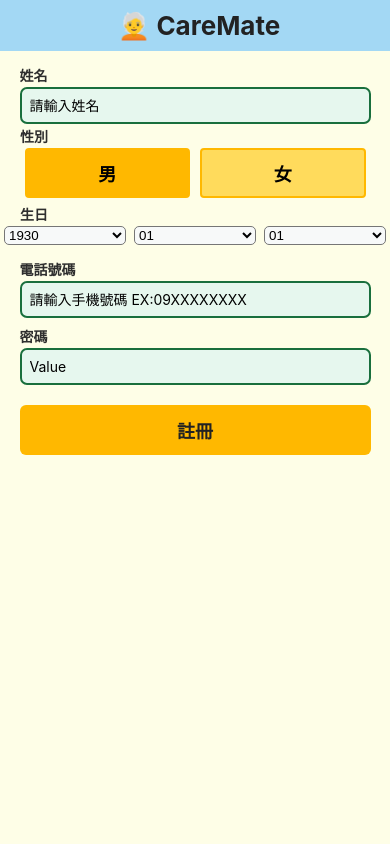
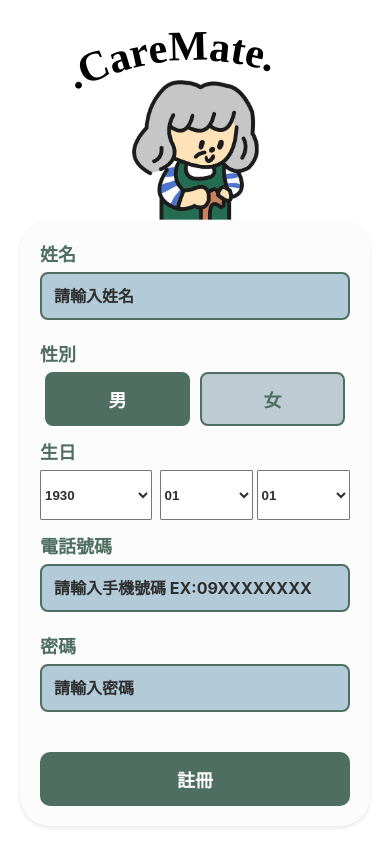
Before and after one commit to one-tenth/Longevity-Link, a React Native app in the folder frontend/: screen /RegisterScreen in a window 390 px wide. Before the commit the page ends 844 px from the top, so only its background shows below. Built offline with nearby package versions, Linux system fonts and the light colour scheme.

Commit message:
改register

```diff
--- a/frontend/screens/login.tsx
+++ b/frontend/screens/login.tsx
@@ -146,7 +146,7 @@
   },
   footerText: {
     fontSize: 16,
-    fontWeight: 'bold',
+    fontWeight: '900',
     color: '#555',
   },
   inputGroup: {
--- a/frontend/screens/register.tsx
+++ b/frontend/screens/register.tsx
@@ -1,10 +1,40 @@
 import React, { useState } from 'react';
-import { View, Text, TextInput, TouchableOpacity, StyleSheet, Button, Alert } from 'react-native';
+import {
+  View,
+  Text,
+  TextInput,
+  TouchableOpacity,
+  StyleSheet,
+  Alert,
+  StatusBar,
+  Image,
+  ScrollView,
+} from 'react-native';
 import { Picker } from '@react-native-picker/picker';
-import { register } from '../api/authApi';
 import { useNavigation } from '@react-navigation/native';
+import Svg, { Text as SvgText, TextPath, Defs, Path } from 'react-native-svg';
 
-const years = Array.from({ length: 60 }, (_, i) => 1930 + i);
+function ArcText() {
+  return (
+    <Svg width={360} height={90} viewBox="0 0 360 90" style={{ alignSelf: 'center' }}>
+      <Defs>
+        <Path id="curve" d="M60,70 Q180,10 300,70" fill="none" />
+      </Defs>
+      <SvgText
+        fill="#000000"
+        fontSize="42"
+        fontWeight="bold"
+        fontFamily="FascinateInline-Regular"
+      >
+        <TextPath href="#curve" startOffset="0%" textAnchor="start">
+          .CareMate.
+        </TextPath>
+      </SvgText>
+    </Svg>
+  );
+}
+
+const years = Array.from({ length: 60 }, (_, i) => (1930 + i).toString());
 const months = Array.from({ length: 12 }, (_, i) => (i + 1).toString().padStart(2, '0'));
 const days = Array.from({ length: 31 }, (_, i) => (i + 1).toString().padStart(2, '0'));
 
@@ -19,58 +49,48 @@
     Phone: '',
     Password: '',
   });
-  interface RegisterData {
-  Name: string;
-  Gender: 'M' | 'F';
-  Borndate: string;
-  Phone: string;
-  password: string;
-}
-  async function register(data: RegisterData) {
+
+  const handleRegister = async () => {
+    const Borndate = `${form.year}-${form.month}-${form.day}`;
+    const dataToSend = {
+      Name: form.Name,
+      Gender: form.Gender,
+      Borndate,
+      Phone: form.Phone,
+      password: form.Password,
+    };
+
+    try {
       const response = await fetch('http://172.20.10.2:8000/api/register/', {
         method: 'POST',
         headers: { 'Content-Type': 'application/json' },
-    body: JSON.stringify(data),
+        body: JSON.stringify(dataToSend),
       });
 
       if (!response.ok) {
         const errorData = await response.json();
         throw new Error(JSON.stringify(errorData));
       }
-  return await response.json();
-}
 
-const handleRegister = async () => {
-  const Borndate = `${form.year}-${form.month}-${form.day}`;
-
-  const dataToSend: RegisterData = {
-    Name: form.Name,
-    Gender: form.Gender as 'M' | 'F',
-    Borndate,
-    Phone: form.Phone,
-    password: form.Password,
-  };
-
-
-  try {
-    const result = await register(dataToSend);
       Alert.alert('註冊成功', '請前往登入');
-    navigation.navigate('LoginScreen' as never);
-  } catch (error: any) {
+      navigation.navigate('LoginScreen');
+    } catch (error) {
       console.error(error.message || error);
       Alert.alert('註冊失敗', '請確認資訊是否填寫正確');
     }
   };
 
   return (
+    <>
+      <StatusBar barStyle="dark-content" backgroundColor="#FFF" />
       <View style={styles.container}>
-      {/* Logo區 */}
-      <View style={styles.logoArea}>
-        {/* 這裡可用Image元件放Logo */}
-        <Text style={styles.logo}>🧑‍🦳 CareMate</Text>
+        <View style={styles.headerContainer}>
+          <ArcText />
+          <Image source={require('../img/childhome/1.png')} style={styles.logo} />
         </View>
 
-      {/* 姓名 */}
+        <ScrollView contentContainerStyle={styles.scrollContainer} showsVerticalScrollIndicator={false}>
+          <View style={styles.formWrapper}>
             <View style={styles.inputGroup}>
               <Text style={styles.label}>姓名</Text>
               <TextInput
@@ -81,57 +101,59 @@
               />
             </View>
 
-      {/* 性別 */}
-      <Text style={[styles.label, { alignSelf: 'flex-start', marginLeft: 20 }]}>性別</Text>
+            <Text style={styles.label}>性別</Text>
             <View style={styles.genderRow}>
+              {['M', 'F'].map((g) => (
                 <TouchableOpacity
-    style={[styles.genderBtn, form.Gender === 'M' && styles.genderSelected]}
-    onPress={() => setForm({ ...form, Gender: 'M' })}
+                  key={g}
+                  style={[styles.genderBtn, form.Gender === g && styles.genderSelected]}
+                  onPress={() => setForm({ ...form, Gender: g })}
                 >
-    <Text style={styles.genderText}>男</Text>
+                  <Text style={[styles.genderText, form.Gender === g && { color: '#FFF' }]}> {g === 'M' ? '男' : '女'} </Text>
                 </TouchableOpacity>
-  <TouchableOpacity
-    style={[styles.genderBtn, form.Gender === 'F' && styles.genderSelected]}
-    onPress={() => setForm({ ...form, Gender: 'F' })}
-  >
-    <Text style={styles.genderText}>女</Text>
-  </TouchableOpacity>
+              ))}
             </View>
 
-
-      {/* 生日 */}
-      <Text style={[styles.label, { alignSelf: 'flex-start', marginLeft: 20 }]}>生日</Text>
+            <Text style={styles.label}>生日</Text>
             <View style={styles.birthdayRow}>
+              <View style={styles.pickerWrapperYear}>
                 <Picker
                   selectedValue={form.year}
+                  mode="dropdown"
+                  onValueChange={(value) => setForm({ ...form, year: value })}
                   style={styles.picker}
-          onValueChange={(value) => setForm({ ...form, year: value })}
                 >
                   {years.map((y) => (
-            <Picker.Item key={y} label={y.toString()} value={y.toString()} />
+                    <Picker.Item key={y} label={y} value={y} />
                   ))}
                 </Picker>
+              </View>
+              <View style={styles.pickerWrapper}>
                 <Picker
                   selectedValue={form.month}
+                  mode="dropdown"
+                  onValueChange={(value) => setForm({ ...form, month: value })}
                   style={styles.picker}
-          onValueChange={(value) => setForm({ ...form, month: value })}
                 >
                   {months.map((m) => (
                     <Picker.Item key={m} label={m} value={m} />
                   ))}
                 </Picker>
+              </View>
+              <View style={styles.pickerWrapper}>
                 <Picker
                   selectedValue={form.day}
+                  mode="dropdown"
+                  onValueChange={(value) => setForm({ ...form, day: value })}
                   style={styles.picker}
-          onValueChange={(value) => setForm({ ...form, day: value })}
                 >
                   {days.map((d) => (
                     <Picker.Item key={d} label={d} value={d} />
                   ))}
                 </Picker>
               </View>
+            </View>
 
-      {/* 手機號碼 */}
             <View style={styles.inputGroup}>
               <Text style={styles.label}>電話號碼</Text>
               <TextInput
@@ -143,11 +165,10 @@
               />
             </View>
 
-      {/* 密碼 */}
             <View style={styles.inputGroup}>
               <Text style={styles.label}>密碼</Text>
               <TextInput
-          placeholder="Value"
+                placeholder="請輸入密碼"
                 value={form.Password}
                 onChangeText={(text) => setForm({ ...form, Password: text })}
                 secureTextEntry
@@ -155,40 +176,77 @@
               />
             </View>
 
-      {/* 註冊按鈕 */}
             <TouchableOpacity style={styles.btn} onPress={handleRegister}>
               <Text style={styles.btnText}>註冊</Text>
             </TouchableOpacity>
           </View>
+        </ScrollView>
+      </View>
+    </>
   );
 }
 
 const styles = StyleSheet.create({
-  container: { flex: 1, alignItems: 'center', backgroundColor: '#FEFEE7', paddingTop: 0 },
-  logoArea: { backgroundColor: '#A3D8F4', width: '100%', alignItems: 'center', paddingVertical: 10, marginBottom: 8, flexDirection: 'row', justifyContent: 'center' },
-  logo: { fontSize: 26, fontWeight: 'bold', color: '#222', marginLeft: 8 },
-  inputGroup: { width: '90%', marginTop: 6 },
-  label: { fontWeight: 'bold', color: '#2E2E2E', marginBottom: 2 },
-  input: { backgroundColor: '#E6F7EE', borderRadius: 7, borderColor: '#196F3D', borderWidth: 2, padding: 8, marginBottom: 2 },
-  genderRow: { flexDirection: 'row', width: '90%', marginBottom: 6, justifyContent: 'space-between' },
-  genderBtn: { flex: 1, backgroundColor: '#FFDB5C', marginHorizontal: 5, borderRadius: 4, alignItems: 'center', padding: 10, borderWidth: 2, borderColor: '#FFB800' },
-  genderSelected: { backgroundColor: '#FFB800' },
-  genderText: { fontWeight: 'bold', fontSize: 18 },
-
+  container: { flex: 1, backgroundColor: '#FFFFFF', paddingTop: 20 },
+  headerContainer: { alignItems: 'center' },
+  logo: { width: 140, height: 140, resizeMode: 'contain', marginTop: -30 },
+  scrollContainer: { paddingBottom: 40 },
+  formWrapper: {
+    backgroundColor: '#FCFCFC',
+    borderRadius: 30,
+    padding: 20,
+    marginHorizontal: 20,
+    shadowColor: '#000',
+    shadowOpacity: 0.1,
+    shadowOffset: { width: 0, height: 2 },
+    shadowRadius: 4,
+    elevation: 4,
+  },
+  inputGroup: { marginBottom: 20 },
+  label: { fontWeight: 'bold', color: '#4E6E62', marginBottom: 6, fontSize: 18 },
+  input: {
+    backgroundColor: '#B3CAD8',
+    borderRadius: 8,
+    borderColor: '#4E6E62',
+    borderWidth: 2,
+    padding: 12,
+    fontSize: 16,
+    color: '#2E2E2E',
+    fontWeight: 'bold',
+  },
+  genderRow: { flexDirection: 'row', justifyContent: 'space-between', marginBottom: 12 },
+  genderBtn: {
+    flex: 1,
+    backgroundColor: '#BECBD3',
+    marginHorizontal: 5,
+    borderRadius: 8,
+    alignItems: 'center',
+    padding: 12,
+    borderWidth: 2,
+    borderColor: '#4E6E62',
+  },
+  genderSelected: { backgroundColor: '#4E6E62' },
+  genderText: { fontWeight: 'bold', fontSize: 18, color: '#4E6E62' },
   birthdayRow: {
   flexDirection: 'row',
-    width: '100%',     // 讓三個 picker 有夠寬空間
-    justifyContent: 'space-between',
-    marginBottom: 8,
+  marginBottom: 12,
+},
+pickerWrapperYear: {
+  width: '36%',
+  backgroundColor: '#B3CAD8',
+  marginRight: 4,
+},
+pickerWrapper: {
+  width: '30%',
+  backgroundColor: '#B3CAD8',
+
+  marginLeft: 4,
 },
 picker: {
-    flex: 1,
-    minWidth: 0,
-    marginHorizontal: 4,
-    backgroundColor: '#F7F9F9',
-    borderRadius: 5,
+  height: 50,
+  color: '#2E2E2E',
+  fontWeight: 'bold',
 },
-
-  btn: { backgroundColor: '#FFB800', borderRadius: 6, marginTop: 18, width: '90%', alignItems: 'center', padding: 12 },
-  btnText: { color: '#222', fontSize: 18, fontWeight: 'bold' },
+  btn: { backgroundColor: '#4E6E62', borderRadius: 10, alignItems: 'center', padding: 14, marginTop: 20 },
+  btnText: { color: '#FFFFFF', fontSize: 18, fontWeight: 'bold' },
 });
```
Lines whose indentation alone changed are shown as unchanged.
